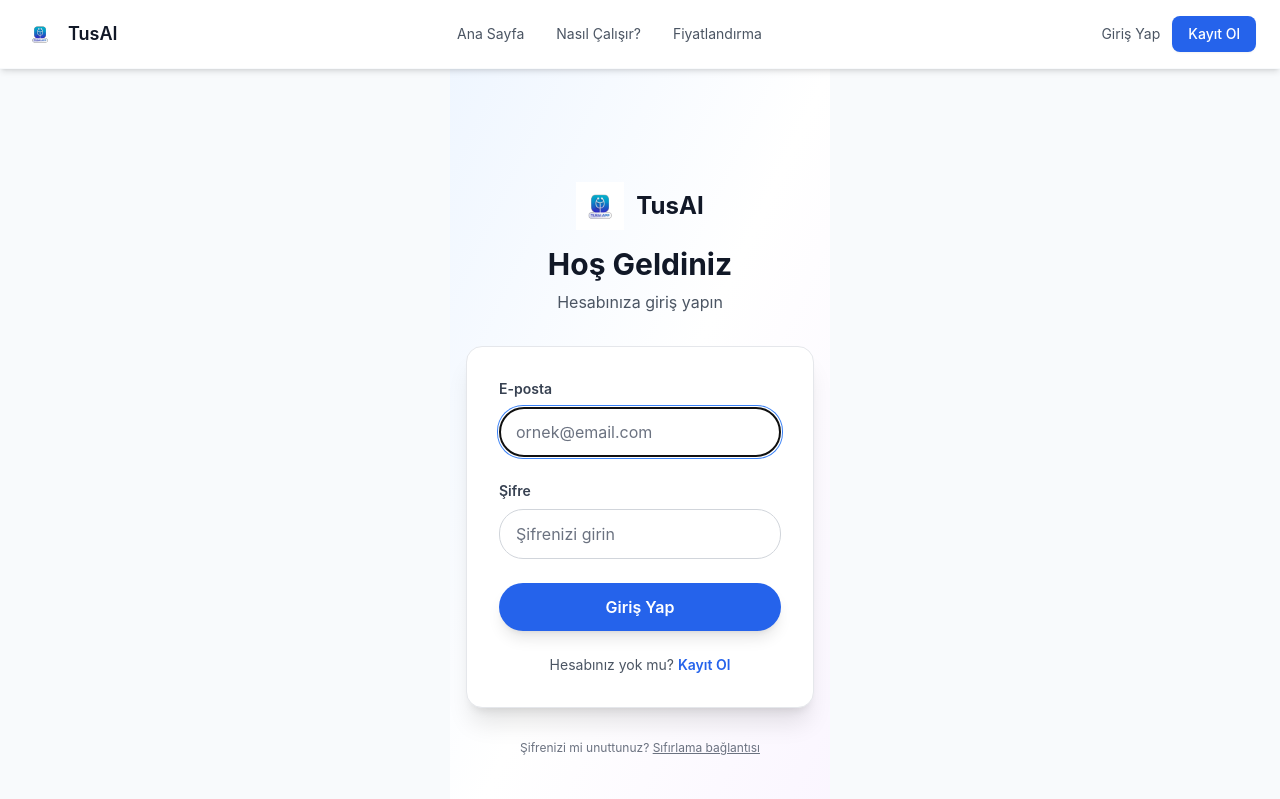
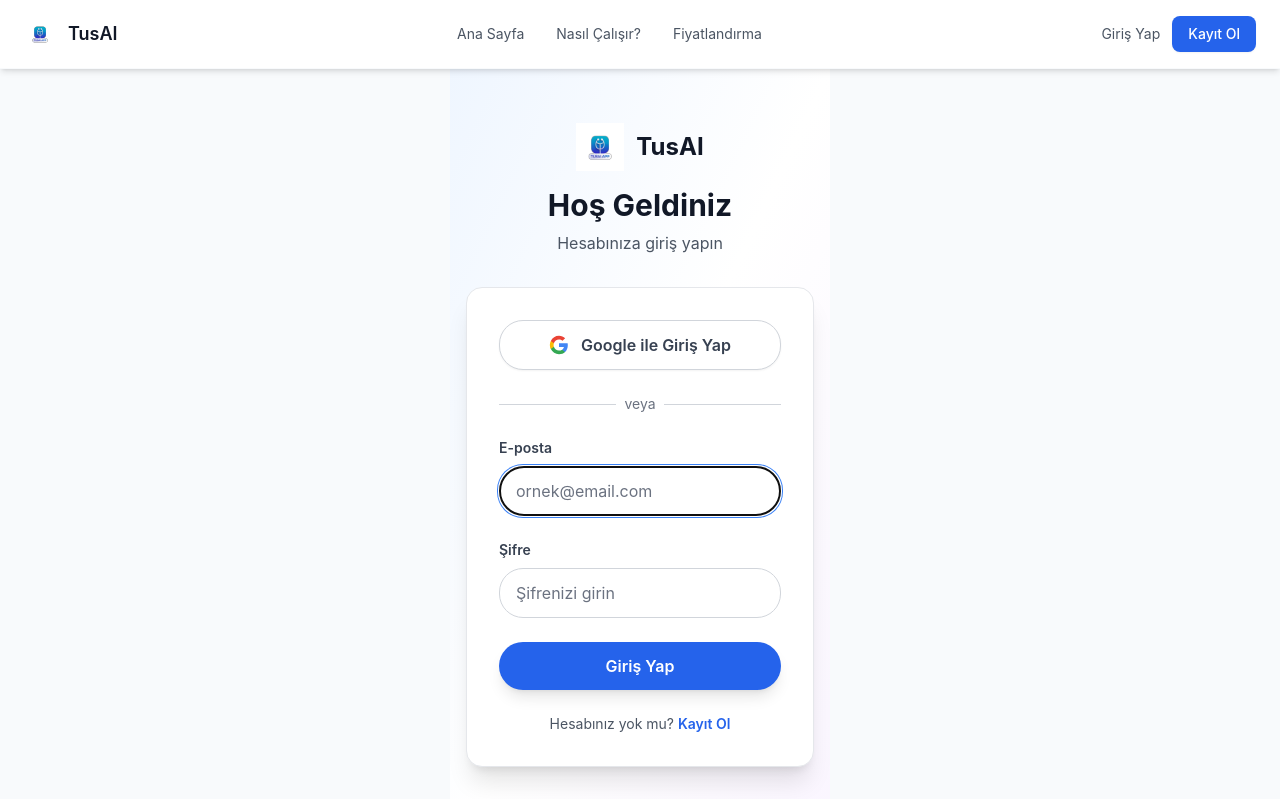
Before and after one commit to BerkinSi/tusai-app, a Next.js app: page /giris in a window 1280 px wide. Shown: the top 799 px of the page. Built offline with nearby package versions, Linux system fonts and the light colour scheme; no server answers.

Commit message:
Add Google OAuth login/signup, callback route, and profile auto-creation for Supabase

```diff
--- a/package.json
+++ b/package.json
@@ -11,6 +11,7 @@
   },
   "dependencies": {
     "@heroicons/react": "^2.2.0",
+    "@supabase/ssr": "^0.6.1",
     "@supabase/supabase-js": "^2.51.0",
     "next": "^15.4.2",
     "react": "19.1.0",
--- /dev/null
+++ b/src/app/auth/callback/route.ts
@@ -0,0 +1,45 @@
+import { createServerClient } from '@supabase/ssr';
+import { cookies } from 'next/headers';
+import { NextRequest, NextResponse } from 'next/server';
+
+export async function GET(request: NextRequest) {
+  const requestUrl = new URL(request.url);
+  const code = requestUrl.searchParams.get('code');
+
+  if (code) {
+    const cookieStore = await cookies();
+    const supabase = createServerClient(
+      process.env.NEXT_PUBLIC_SUPABASE_URL!,
+      process.env.NEXT_PUBLIC_SUPABASE_ANON_KEY!,
+      {
+        cookies: {
+          get(name: string) {
+            return cookieStore.get(name)?.value;
+          },
+          set(name: string, value: string, options: any) {
+            try {
+              cookieStore.set({ name, value, ...options });
+            } catch (error) {
+              // The `set` method was called from a Server Component.
+              // This can be ignored if you have middleware refreshing
+              // user sessions.
+            }
+          },
+          remove(name: string, options: any) {
+            try {
+              cookieStore.set({ name, value: '', ...options });
+            } catch (error) {
+              // The `delete` method was called from a Server Component.
+              // This can be ignored if you have middleware refreshing
+              // user sessions.
+            }
+          },
+        },
+      }
+    );
+    await supabase.auth.exchangeCodeForSession(code);
+  }
+
+  // URL to redirect to after sign in process completes
+  return NextResponse.redirect(requestUrl.origin);
+}
--- a/src/app/giris/page.tsx
+++ b/src/app/giris/page.tsx
@@ -4,13 +4,16 @@
 import { useRouter } from "next/navigation";
 import Link from "next/link";
 import Image from "next/image";
+import { useAuth } from "../../lib/AuthContext";
 
 export default function GirisPage() {
   const router = useRouter();
+  const { signInWithGoogle } = useAuth();
   const [email, setEmail] = useState("");
   const [password, setPassword] = useState("");
   const [error, setError] = useState<string | null>(null);
   const [loading, setLoading] = useState(false);
+  const [googleLoading, setGoogleLoading] = useState(false);
 
   const handleLogin = async (e: React.FormEvent) => {
     e.preventDefault();
@@ -22,6 +25,18 @@
       setError("Giriş başarısız. Lütfen bilgilerinizi kontrol edin.");
     } else {
       router.push("/");
+    }
+  };
+
+  const handleGoogleLogin = async () => {
+    setGoogleLoading(true);
+    setError(null);
+    try {
+      await signInWithGoogle();
+    } catch (error) {
+      setError("Google ile giriş başarısız. Lütfen tekrar deneyin.");
+    } finally {
+      setGoogleLoading(false);
     }
   };
 
@@ -40,6 +55,35 @@
 
         {/* Form Card */}
         <div className="bg-white dark:bg-gray-800 rounded-2xl shadow-xl border border-gray-200 dark:border-gray-700 p-8">
+          {/* Google Sign In Button */}
+          <button
+            onClick={handleGoogleLogin}
+            disabled={googleLoading}
+            className="w-full flex items-center justify-center gap-3 bg-white hover:bg-gray-50 text-gray-700 font-semibold py-3 px-6 rounded-xl border border-gray-300 shadow-sm hover:shadow-md transition-all duration-200 disabled:opacity-50 disabled:cursor-not-allowed mb-6"
+          >
+            {googleLoading ? (
+              <div className="w-4 h-4 border-2 border-gray-600 border-t-transparent rounded-full animate-spin"></div>
+            ) : (
+              <svg className="w-5 h-5" viewBox="0 0 24 24">
+                <path fill="#4285F4" d="M22.56 12.25c0-.78-.07-1.53-.2-2.25H12v4.26h5.92c-.26 1.37-1.04 2.53-2.21 3.31v2.77h3.57c2.08-1.92 3.28-4.74 3.28-8.09z"/>
+                <path fill="#34A853" d="M12 23c2.97 0 5.46-.98 7.28-2.66l-3.57-2.77c-.98.66-2.23 1.06-3.71 1.06-2.86 0-5.29-1.93-6.16-4.53H2.18v2.84C3.99 20.53 7.7 23 12 23z"/>
+                <path fill="#FBBC05" d="M5.84 14.09c-.22-.66-.35-1.36-.35-2.09s.13-1.43.35-2.09V7.07H2.18C1.43 8.55 1 10.22 1 12s.43 3.45 1.18 4.93l2.85-2.22.81-.62z"/>
+                <path fill="#EA4335" d="M12 5.38c1.62 0 3.06.56 4.21 1.64l3.15-3.15C17.45 2.09 14.97 1 12 1 7.7 1 3.99 3.47 2.18 7.07l3.66 2.84c.87-2.6 3.3-4.53 6.16-4.53z"/>
+              </svg>
+            )}
+            {googleLoading ? "Giriş Yapılıyor..." : "Google ile Giriş Yap"}
+          </button>
+
+          {/* Divider */}
+          <div className="relative mb-6">
+            <div className="absolute inset-0 flex items-center">
+              <div className="w-full border-t border-gray-300 dark:border-gray-600"></div>
+            </div>
+            <div className="relative flex justify-center text-sm">
+              <span className="px-2 bg-white dark:bg-gray-800 text-gray-500 dark:text-gray-400">veya</span>
+            </div>
+          </div>
+
           <form onSubmit={handleLogin} className="space-y-6">
             <div>
               <label className="block text-sm font-semibold text-gray-700 dark:text-gray-300 mb-2">
--- a/src/app/kayit/page.tsx
+++ b/src/app/kayit/page.tsx
@@ -4,14 +4,17 @@
 import { useRouter } from "next/navigation";
 import Link from "next/link";
 import Image from "next/image";
+import { useAuth } from "../../lib/AuthContext";
 
 export default function KayitPage() {
   const router = useRouter();
+  const { signUpWithGoogle } = useAuth();
   const [email, setEmail] = useState("");
   const [password, setPassword] = useState("");
   const [fullName, setFullName] = useState("");
   const [error, setError] = useState<string | null>(null);
   const [loading, setLoading] = useState(false);
+  const [googleLoading, setGoogleLoading] = useState(false);
 
   const handleSignup = async (e: React.FormEvent) => {
     e.preventDefault();
@@ -39,6 +42,18 @@
     router.push("/giris");
   };
 
+  const handleGoogleSignup = async () => {
+    setGoogleLoading(true);
+    setError(null);
+    try {
+      await signUpWithGoogle();
+    } catch (error) {
+      setError("Google ile kayıt başarısız. Lütfen tekrar deneyin.");
+    } finally {
+      setGoogleLoading(false);
+    }
+  };
+
   return (
     <div className="min-h-screen flex flex-col items-center justify-center bg-gradient-to-br from-blue-50 via-white to-purple-50 dark:from-gray-900 dark:via-gray-800 dark:to-gray-900 px-4">
       <div className="w-full max-w-md">
@@ -54,6 +69,35 @@
 
         {/* Form Card */}
         <div className="bg-white dark:bg-gray-800 rounded-2xl shadow-xl border border-gray-200 dark:border-gray-700 p-8">
+          {/* Google Sign Up Button */}
+          <button
+            onClick={handleGoogleSignup}
+            disabled={googleLoading}
+            className="w-full flex items-center justify-center gap-3 bg-white hover:bg-gray-50 text-gray-700 font-semibold py-3 px-6 rounded-xl border border-gray-300 shadow-sm hover:shadow-md transition-all duration-200 disabled:opacity-50 disabled:cursor-not-allowed mb-6"
+          >
+            {googleLoading ? (
+              <div className="w-4 h-4 border-2 border-gray-600 border-t-transparent rounded-full animate-spin"></div>
+            ) : (
+              <svg className="w-5 h-5" viewBox="0 0 24 24">
+                <path fill="#4285F4" d="M22.56 12.25c0-.78-.07-1.53-.2-2.25H12v4.26h5.92c-.26 1.37-1.04 2.53-2.21 3.31v2.77h3.57c2.08-1.92 3.28-4.74 3.28-8.09z"/>
+                <path fill="#34A853" d="M12 23c2.97 0 5.46-.98 7.28-2.66l-3.57-2.77c-.98.66-2.23 1.06-3.71 1.06-2.86 0-5.29-1.93-6.16-4.53H2.18v2.84C3.99 20.53 7.7 23 12 23z"/>
+                <path fill="#FBBC05" d="M5.84 14.09c-.22-.66-.35-1.36-.35-2.09s.13-1.43.35-2.09V7.07H2.18C1.43 8.55 1 10.22 1 12s.43 3.45 1.18 4.93l2.85-2.22.81-.62z"/>
+                <path fill="#EA4335" d="M12 5.38c1.62 0 3.06.56 4.21 1.64l3.15-3.15C17.45 2.09 14.97 1 12 1 7.7 1 3.99 3.47 2.18 7.07l3.66 2.84c.87-2.6 3.3-4.53 6.16-4.53z"/>
+              </svg>
+            )}
+            {googleLoading ? "Kayıt Yapılıyor..." : "Google ile Kayıt Ol"}
+          </button>
+
+          {/* Divider */}
+          <div className="relative mb-6">
+            <div className="absolute inset-0 flex items-center">
+              <div className="w-full border-t border-gray-300 dark:border-gray-600"></div>
+            </div>
+            <div className="relative flex justify-center text-sm">
+              <span className="px-2 bg-white dark:bg-gray-800 text-gray-500 dark:text-gray-400">veya</span>
+            </div>
+          </div>
+
           <form onSubmit={handleSignup} className="space-y-6">
             <div>
               <label className="block text-sm font-semibold text-gray-700 dark:text-gray-300 mb-2">
--- a/src/lib/AuthContext.tsx
+++ b/src/lib/AuthContext.tsx
@@ -17,6 +17,8 @@
   profile: Profile | null;
   loading: boolean;
   signOut: () => Promise<void>;
+  signInWithGoogle: () => Promise<void>;
+  signUpWithGoogle: () => Promise<void>;
 }
 
 const AuthContext = createContext<AuthContextType | undefined>(undefined);
@@ -30,17 +32,17 @@
     const { data: authListener } = supabase.auth.onAuthStateChange(async (event, session) => {
       setUser(session?.user ?? null);
       if (session?.user) {
-        fetchProfile(session.user.id);
+        await handleUserProfile(session.user);
       } else {
         setProfile(null);
       }
     });
 
     // Initial load
-    supabase.auth.getUser().then(({ data }) => {
+    supabase.auth.getUser().then(async ({ data }) => {
       setUser(data.user ?? null);
       if (data.user) {
-        fetchProfile(data.user.id);
+        await handleUserProfile(data.user);
       } else {
         setLoading(false);
       }
@@ -52,6 +54,37 @@
       }
     };
   }, []);
+
+  const handleUserProfile = async (user: User) => {
+    setLoading(true);
+
+    // Check if profile exists
+    const { data: existingProfile } = await supabase
+      .from('profiles')
+      .select('*')
+      .eq('id', user.id)
+      .single();
+
+    if (!existingProfile) {
+      // Create profile for new users (especially OAuth users)
+      const { data: newProfile } = await supabase
+        .from('profiles')
+        .insert({
+          id: user.id,
+          full_name: user.user_metadata?.full_name || user.user_metadata?.name || user.email?.split('@')[0],
+          avatar_url: user.user_metadata?.avatar_url || user.user_metadata?.picture,
+          is_premium: false,
+        })
+        .select()
+        .single();
+
+      setProfile(newProfile);
+    } else {
+      setProfile(existingProfile);
+    }
+
+    setLoading(false);
+  };
 
   const fetchProfile = async (userId: string) => {
     setLoading(true);
@@ -70,8 +103,32 @@
     setProfile(null);
   };
 
+  const signInWithGoogle = async () => {
+    const { error } = await supabase.auth.signInWithOAuth({
+      provider: 'google',
+      options: {
+        redirectTo: `${window.location.origin}/auth/callback`
+      }
+    });
+    if (error) {
+      console.error('Google sign in error:', error);
+    }
+  };
+
+  const signUpWithGoogle = async () => {
+    const { error } = await supabase.auth.signInWithOAuth({
+      provider: 'google',
+      options: {
+        redirectTo: `${window.location.origin}/auth/callback`
+      }
+    });
+    if (error) {
+      console.error('Google sign up error:', error);
+    }
+  };
+
   return (
-    <AuthContext.Provider value={{ user, profile, loading, signOut }}>
+    <AuthContext.Provider value={{ user, profile, loading, signOut, signInWithGoogle, signUpWithGoogle }}>
       {children}
     </AuthContext.Provider>
   );
```
Also changed, not shown: 1 other file (tests, documents, lock files or other folders). Lines whose indentation alone changed are shown as unchanged.
